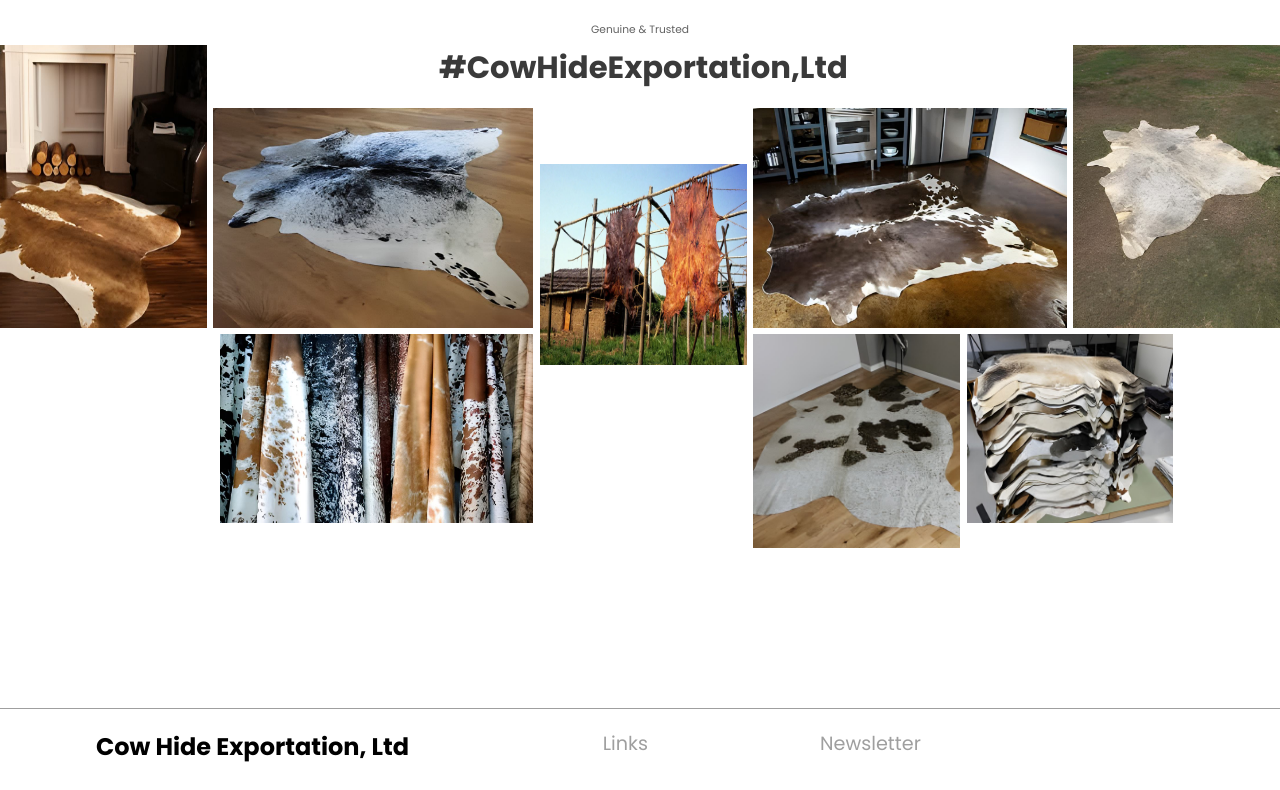
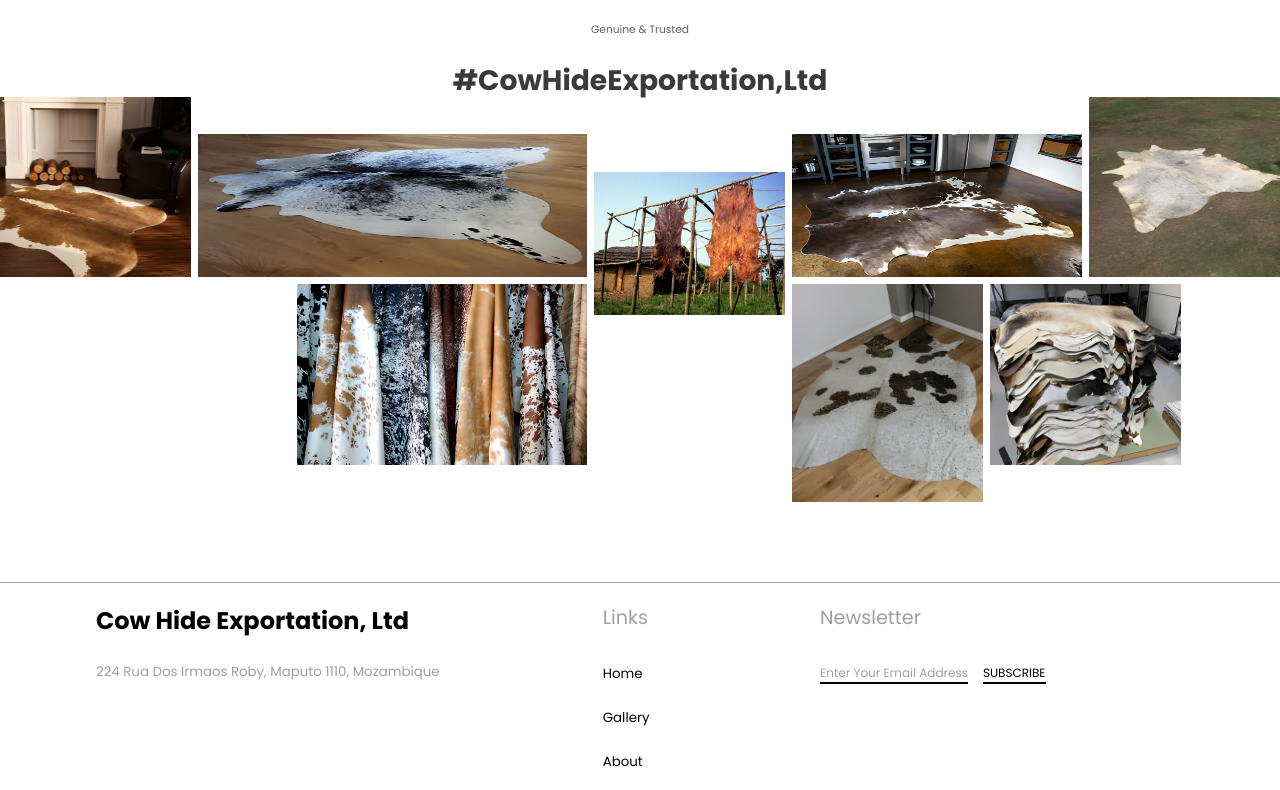
Before and after one commit to DEGEN101/cow-hide-exportation-website, a React (Create React App) app: page /#/ in a window 1280 px wide. Shown: the part 1780-2570 px from the top of the page. Built offline with nearby package versions, Linux system fonts and the light colour scheme.

Commit message:
Attempt #2 to fix UI issues

```diff
--- a/src/Components/Footer/Footer.css
+++ b/src/Components/Footer/Footer.css
@@ -1,6 +1,5 @@
 
 .footer-container {
-    margin-top: 5rem;
     width: auto;
 
     display: flex;
--- a/src/Pages/Homepage/Homepage.css
+++ b/src/Pages/Homepage/Homepage.css
@@ -105,10 +105,11 @@
 
     width: auto;
     min-height: 175px;
+    max-height: 480px;
 
     display: grid;
-    grid-template-columns: repeat(13, minmax(1fr, 20vw));
-    grid-template-rows: repeat(12, minmax(1fr, 20vw));
+    grid-template-columns: repeat(13, minmax(20px, 1fr));
+    grid-template-rows: repeat(13, minmax(14.5px, 1fr));
 
     gap: 5pt 5pt;
 }
@@ -130,16 +131,16 @@
 
 .homepage-centre-container .gallary-section .title {
     grid-row: 1 / span 1;
-    grid-column: 1 / span 13;
+    grid-column: 3 / span 9;
 }
 
 .homepage-centre-container .gallary-section .subtitle {
-    grid-row: 2 / span 6;
-    grid-column: 4 / span 8;
+    grid-row: 2 / span 2;
+    grid-column: 3 / span 9;
 }
 
 .homepage-centre-container .gallary-section .img-1 {
-    grid-row: 2 / span 5;
+    grid-row: 3 / span 5;
     grid-column: 1 / span 2;
 }
 .homepage-centre-container .gallary-section .img-1 img {
@@ -147,30 +148,30 @@
 }
 
 .homepage-centre-container .gallary-section .img-2 {
-    grid-row: 3 / span 4;
+    grid-row: 4 / span 4;
     grid-column: 3 / span 4;
 }
 .homepage-centre-container .gallary-section .img-3 {
-    grid-row: 4 / span 4;
+    grid-row: 5 / span 4;
     grid-column: 7 / span 2;
 }
 .homepage-centre-container .gallary-section .img-4 {
-    grid-row: 3 / span 4;
+    grid-row: 4 / span 4;
     grid-column: 9 / span 3;
 }
 .homepage-centre-container .gallary-section .img-5 {
-    grid-row: 2 / span 5;
+    grid-row: 3 / span 5;
     grid-column: 12 / span 2;
 }
 .homepage-centre-container .gallary-section .img-6 {
-    grid-row: 7 / span 5;
+    grid-row: 8 / span 5;
     grid-column: 4 / span 3;
 }
 .homepage-centre-container .gallary-section .img-7 {
-    grid-row: 7 / span 6;
+    grid-row: 8 / span 6;
     grid-column: 9 / span 2;
 }
 .homepage-centre-container .gallary-section .img-8 {
-    grid-row: 7 / span 5;
+    grid-row: 8 / span 5;
     grid-column: 11 / span 2;
 }
--- a/src/Pages/Homepage/Homepage.jsx
+++ b/src/Pages/Homepage/Homepage.jsx
@@ -100,8 +100,8 @@ const Homepage = () => {
 
                 {/* Gallary Section */}
                 <section className="gallary-section">
-                    <Text textColor="#616161" textSize="8pt" className="item title"> Genuine & Trusted </Text>
-                    <Text textColor="#3A3A3A" textSize="2.4vw" textWeight="bold" className="item subtitle">
+                    <Text textColor="#616161" textSize="max(8pt" className="item title"> Genuine & Trusted </Text>
+                    <Text textColor="#3A3A3A" textSize="max(14pt, 2.2vw)" textWeight="bold" className="item subtitle">
                         #CowHideExportation,Ltd
                     </Text>
                     <section className="item img-1">
```
